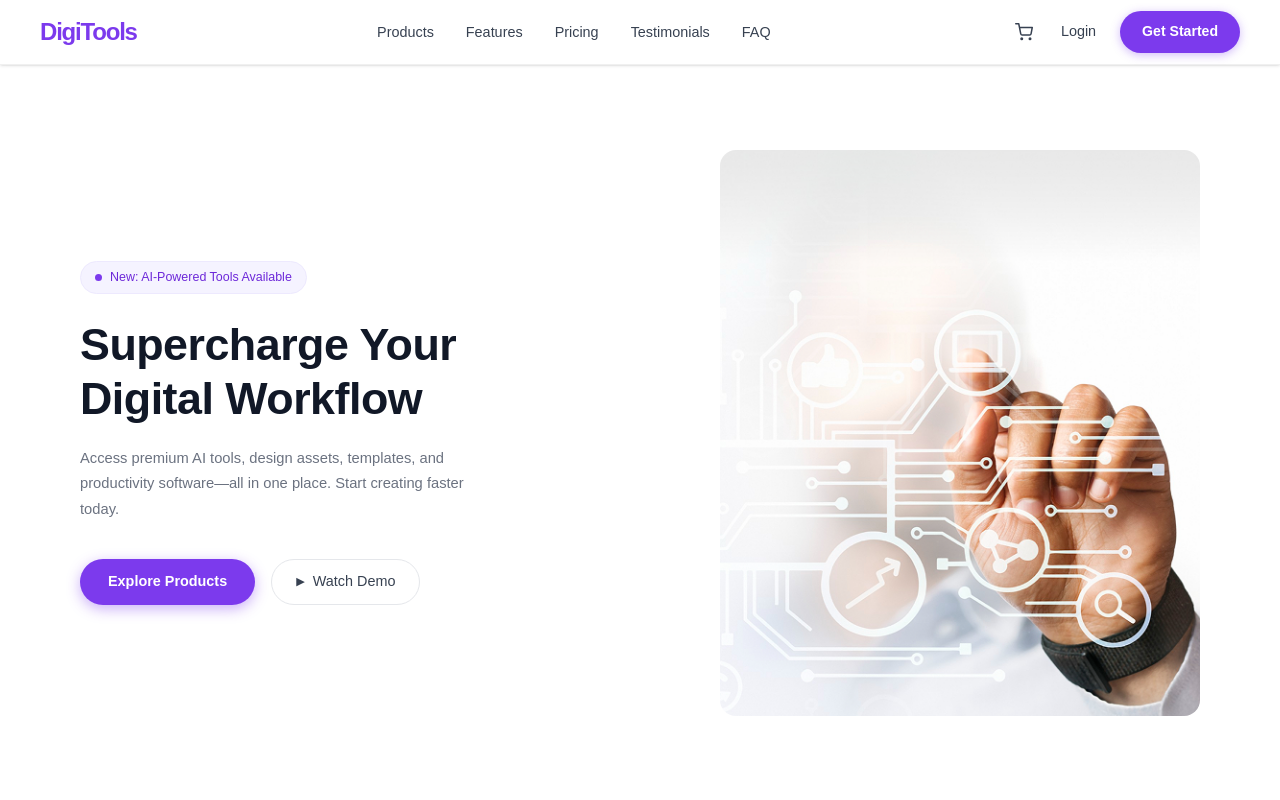
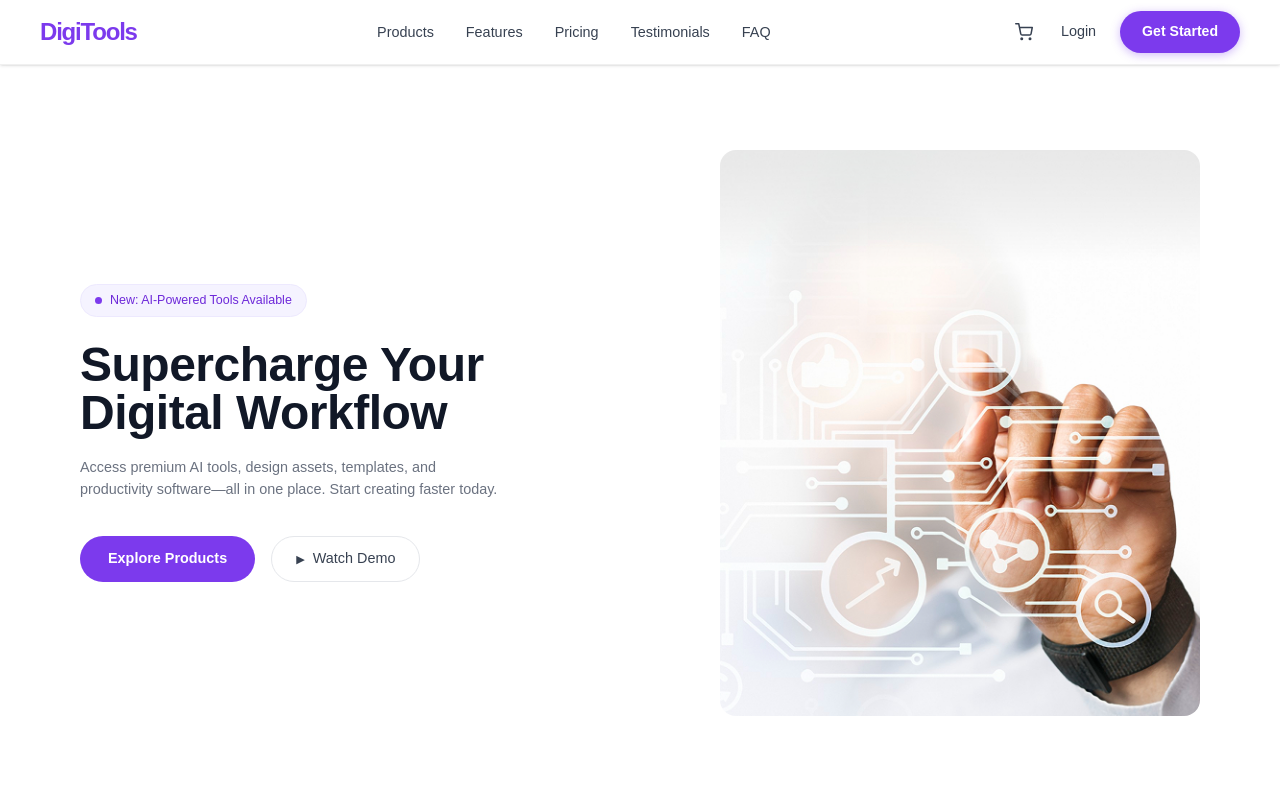
Before and after one commit to Mahathir-Mohammod/DigiTools-Platform, a React (Vite) app: page / in a window 1280 px wide. Shown: the top 800 px of the page. Built offline with nearby package versions, Linux system fonts and the light colour scheme.

Commit message:
change the fab icon and the products section max width

```diff
--- a/index.html
+++ b/index.html
@@ -2,7 +2,7 @@
 <html lang="en">
   <head>
     <meta charset="UTF-8" />
-    <link rel="icon" type="image/svg+xml" href="/favicon.svg" />
+    <link rel="icon" type="image/svg+xml" href="./src/assets/Play.png" />
     <meta name="viewport" content="width=device-width, initial-scale=1.0" />
     <title>digitools-platform</title>
   </head>
--- a/src/Hero/Hero.jsx
+++ b/src/Hero/Hero.jsx
@@ -11,17 +11,17 @@ export default function Hero() {
           New: AI-Powered Tools Available
         </div>
 
-        <h1 className="text-[clamp(2rem,4vw,2.8rem)] font-bold text-[#111827] leading-[1.2] tracking-[-0.5px] mb-5">
+        <h1 className="text-5xl font-bold text-[#111827] tracking-[-0.5px] mb-5">
           Supercharge Your <br /> Digital Workflow
         </h1>
 
-        <p className="text-[0.92rem] text-[#6b7280] leading-[1.75] max-w-[420px] mb-9 mx-auto lg:mx-0">
+        <p className="text-[0.9rem] text-[#6b7280] max-w-[420px] mb-9 mx-auto lg:mx-0">
           Access premium AI tools, design assets, templates, and productivity
           software—all in one place. Start creating faster today.
         </p>
 
         <div className="flex items-center justify-center lg:justify-start gap-4 flex-wrap">
-          <button className="bg-[#7c3aed] text-white border-none rounded-full px-7 py-3 text-[0.9rem] font-semibold cursor-pointer transition-all duration-200 ease-in shadow-[0_4px_14px_rgba(124,58,237,0.4)] hover:bg-[#6d28d9] hover:-translate-y-0.5 hover:shadow-[0_6px_20px_rgba(124,58,237,0.5)] active:translate-y-0">
+          <button className="bg-[#7c3aed] text-white border-none rounded-full px-7 py-3 text-[0.9rem] font-semibold cursor-pointer transition-all duration-200 ease-in hover:bg-[#6d28d9] hover:-translate-y-0.5  active:translate-y-0">
             Explore Products
           </button>
 
--- a/src/Products/Products.jsx
+++ b/src/Products/Products.jsx
@@ -53,7 +53,7 @@ function ProductList({ cart, onAdd }) {
   };
 
   return (
-    <div className="mx-auto grid max-w-[1100px] grid-cols-1 gap-5 sm:grid-cols-2 lg:grid-cols-3">
+    <div className="mx-auto grid max-w-[1300px] grid-cols-1 gap-5 sm:grid-cols-2 lg:grid-cols-3">
       {products.map((product) => {
         const inCart = cart.find((item) => item.id === product.id);
         const tagType = product.tagType || product.tag;
```
